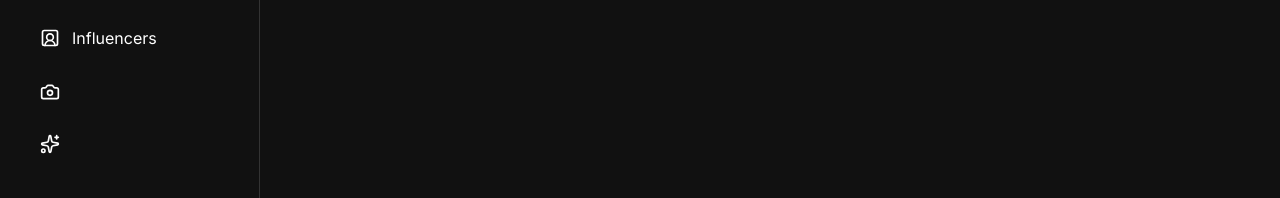
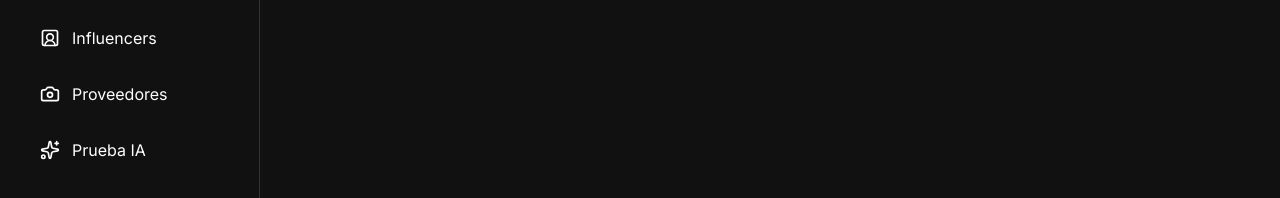
Before and after one commit to facu1497/CRM-Gestion, a React (Vite) app: page /CRM-Gestion/proposals in a window 1280 px wide. Shown: the part 372-570 px from the top of the page. Built offline with nearby package versions, Linux system fonts and the light colour scheme; no server answers; the database is empty.

Commit message:
fix: Correct sidebar navigation property names and update .env.example

```diff
--- a/src/components/Layout.tsx
+++ b/src/components/Layout.tsx
@@ -31,8 +31,8 @@ export default function Layout() {
     { name: 'Propuestas', icon: Briefcase, path: '/proposals' },
     { name: 'Clientes', icon: Users, path: '/clients' },
     { name: 'Influencers', icon: UserSquare2, path: '/influencers' },
-    { path: '/providers', icon: Camera, label: 'Proveedores' },
-    { path: '/ai-test', icon: Sparkles, label: 'Prueba IA' },
+    { name: 'Proveedores', icon: Camera, path: '/providers' },
+    { name: 'Prueba IA', icon: Sparkles, path: '/ai-test' },
   ];
 
   return (
```
Also changed, not shown: 1 other file (tests, documents, lock files or other folders).
